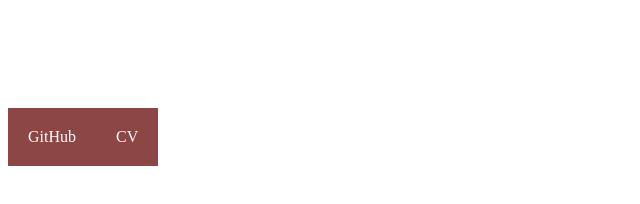
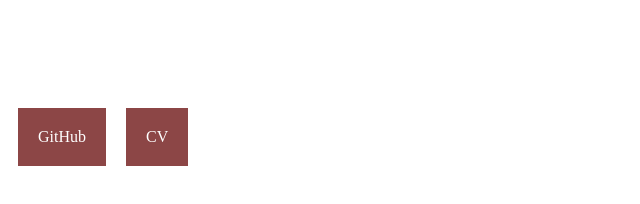
Before and after one commit to myhau/myhau.github.io, a plain HTML site: page index.html in a window 1280 px wide. Shown: the whole page, without its empty margins (0-640 px from the left). Drawn offline with Linux system fonts and the light colour scheme.

Commit message:
Update index.html

```diff
--- a/index.html
+++ b/index.html
@@ -9,8 +9,8 @@
         color:#FFFFFF;
         padding:20px;
         background-color:#8C4646;
-        margin-left: auto;
-        margin-right: auto;
+        margin-left: 10px;
+        margin-right: 10px;
     }
     a:hover {
         background-color:#D96459;
@@ -21,7 +21,9 @@
     <title></title>
 </head>
 <body>
+<center>
 <a href="http://github.com/myhau">GitHub</a>
 <a href="#">CV</a>
+</center>
 </body>
 </html>
```
